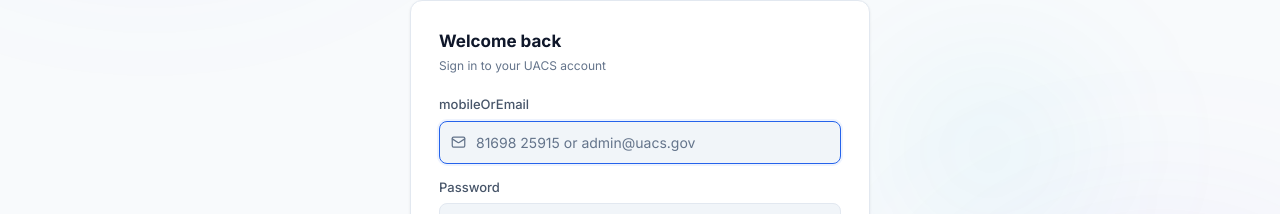
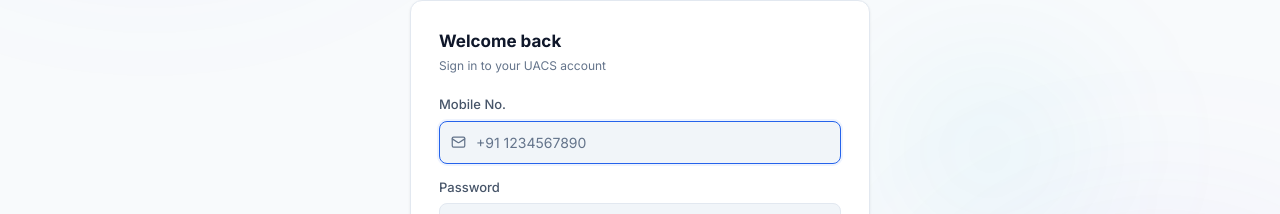
Before and after one commit to Vaibhav-vx/UACS, a React (Vite) app in the folder frontend/: page /login in a window 1280 px wide. Shown: the part 310-524 px from the top of the page. Built offline with nearby package versions, Linux system fonts and the light colour scheme.

Commit message:
login page

```diff
--- a/frontend/src/pages/LoginPage.jsx
+++ b/frontend/src/pages/LoginPage.jsx
@@ -361,12 +361,12 @@
             <div style={{ display: 'flex', flexDirection: 'column', gap: 14 }}>
               <Field
                 id="login-phone"
-                label={t('mobileOrEmail') || 'Mobile Number or Admin Email'}
+                label={t('Mobile No.') || 'Mobile Number'}
                 icon={Mail}
                 type="text"
                 value={loginPhone}
                 onChange={handleLoginPhoneChange}
-                placeholder="81698 25915 or admin@uacs.gov"
+                placeholder="+91 1234567890"
                 autoFocus
               />
               <Field
```
